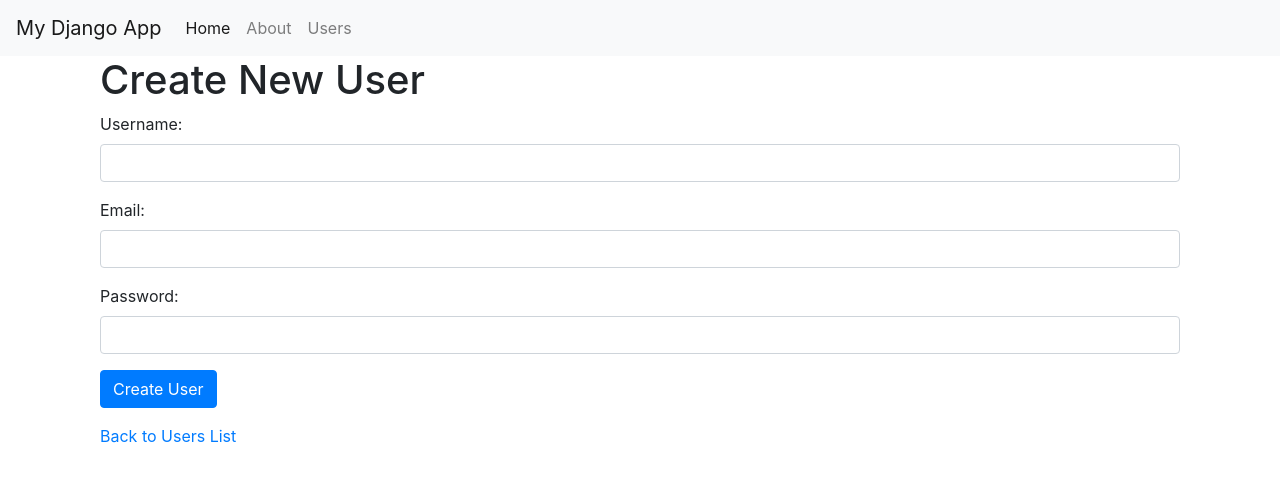
After one commit to LGsus20/DjangoWithPipelines, a Django app: template backend/crud/templates/create_user.html in a window 1280 px wide. The commit adds this page. Shown: the top 482 px of the page. Run offline with Django 5.2, Linux system fonts and the light colour scheme; the template is opened without the code that fills it, so the values that code supplies are empty; some libraries are stand-ins or nearby versions.

Commit message:
Adding 'create user'

```diff
--- a/backend/crud/templates/base.html
+++ b/backend/crud/templates/base.html
@@ -17,13 +17,13 @@
       <div class="collapse navbar-collapse" id="navbarNav">
         <ul class="navbar-nav">
           <li class="nav-item active">
-            <a class="nav-link" href="#">Home</a>
+            <a class="nav-link" href="{% url 'home' %}">Home</a>
           </li>
           <li class="nav-item">
             <a class="nav-link" href="#">About</a>
           </li>
           <li class="nav-item">
-            <a class="nav-link" href="#">Contact</a>
+            <a class="nav-link" href="{% url 'Users' %}">Users</a>
           </li>
         </ul>
       </div>
--- /dev/null
+++ b/backend/crud/templates/create_user.html
@@ -0,0 +1,32 @@
+{% extends "base.html" %}
+
+{% block content %}
+<div class="container">
+    <h1>Create New User</h1>
+
+    <form method="POST" action="{% url 'Create_user' %}">
+        {% csrf_token %}
+
+        <div class="form-group">
+            <label for="username">Username:</label>
+            <input type="text" id="username" name="username" class="form-control" required>
+        </div>
+
+        <div class="form-group">
+            <label for="email">Email:</label>
+            <input type="email" id="email" name="email" class="form-control" required>
+        </div>
+
+        <div class="form-group">
+            <label for="password">Password:</label>
+            <input type="password" id="password" name="password" class="form-control" required>
+        </div>
+
+        <button type="submit" class="btn btn-primary">Create User</button>
+    </form>
+
+    <div class="mt-3">
+        <a href="{% url 'Users' %}">Back to Users List</a>
+    </div>
+</div>
+{% endblock %}
--- a/backend/crud/urls.py
+++ b/backend/crud/urls.py
@@ -4,4 +4,5 @@ from . import views
 urlpatterns = [
     path("", views.home, name="home"),
     path("users/", views.users, name="Users"),
+    path("users_create/", views.create_user, name="Create_user"),
 ]
```
Also changed, not shown: ToDos.md (+2 -0 lines), backend/crud/templates/users.html (+30 -8 lines), backend/crud/views.py (+17 -1 lines).
